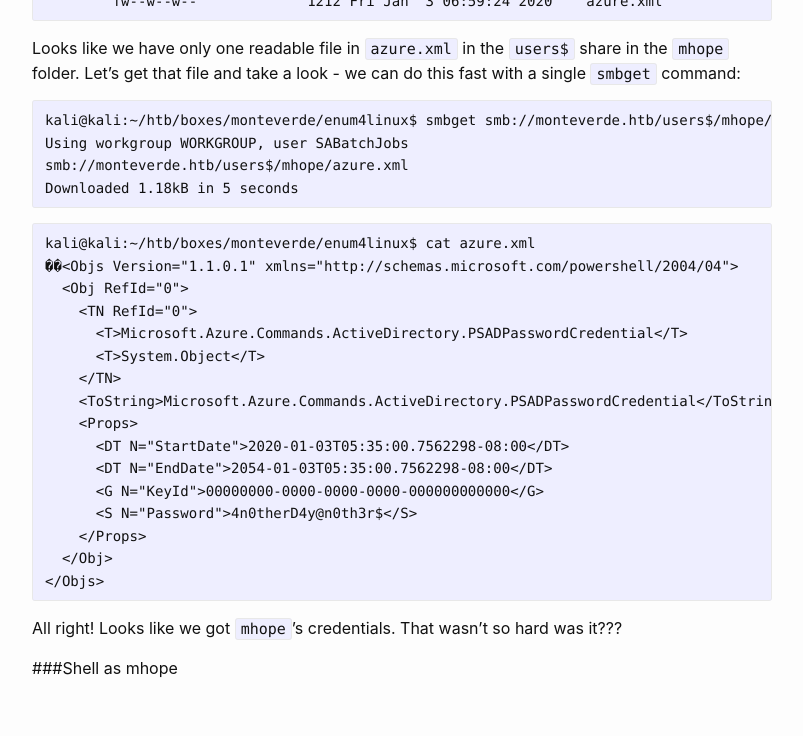
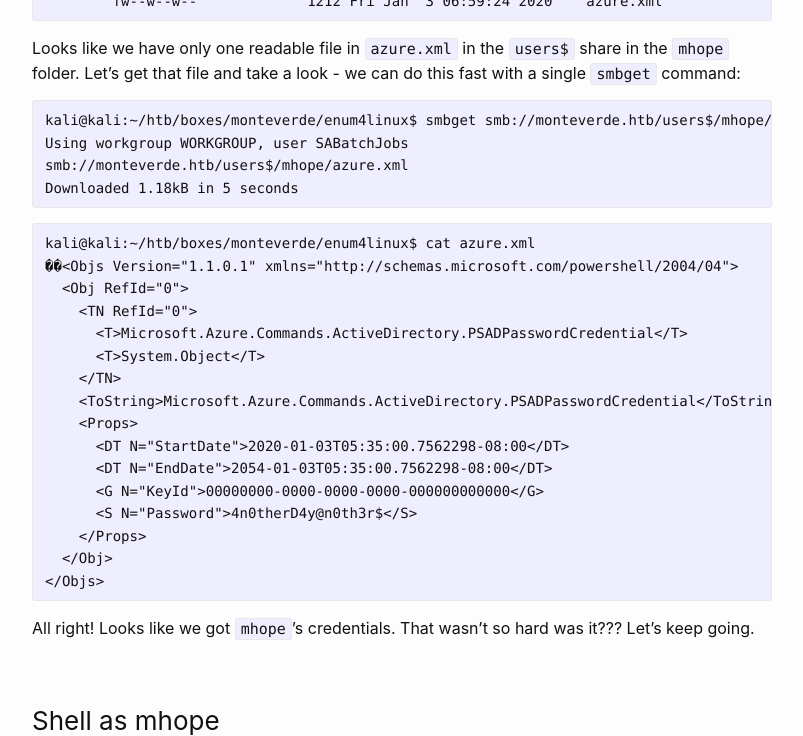
Before and after one commit to ongyuann/ongyuann.github.io, a Jekyll site: the page built from _posts/2020-06-14-htb-monteverde.md, in a window 1280 px wide and 900 px high, scrolled down 9524 px, cut to the strip 0-736 px from the top of the window. Shown: the whole strip, without its empty margins (238-1041 px from the left). Built offline with Jekyll 4.4.1, drawn with Linux system fonts in a browser that asks for light colours.

Commit message:
Update 2020-06-14-htb-monteverde.md

````diff
--- a/_posts/2020-06-14-htb-monteverde.md
+++ b/_posts/2020-06-14-htb-monteverde.md
@@ -435,6 +435,6 @@ kali@kali:~/htb/boxes/monteverde/enum4linux$ cat azure.xml
   </Obj>
 </Objs>
 ```
-All right! Looks like we got `mhope`'s credentials. That wasn't so hard was it???
+All right! Looks like we got `mhope`'s credentials. That wasn't so hard was it??? Let's keep going.
 
-###Shell as mhope
+### Shell as mhope
````
